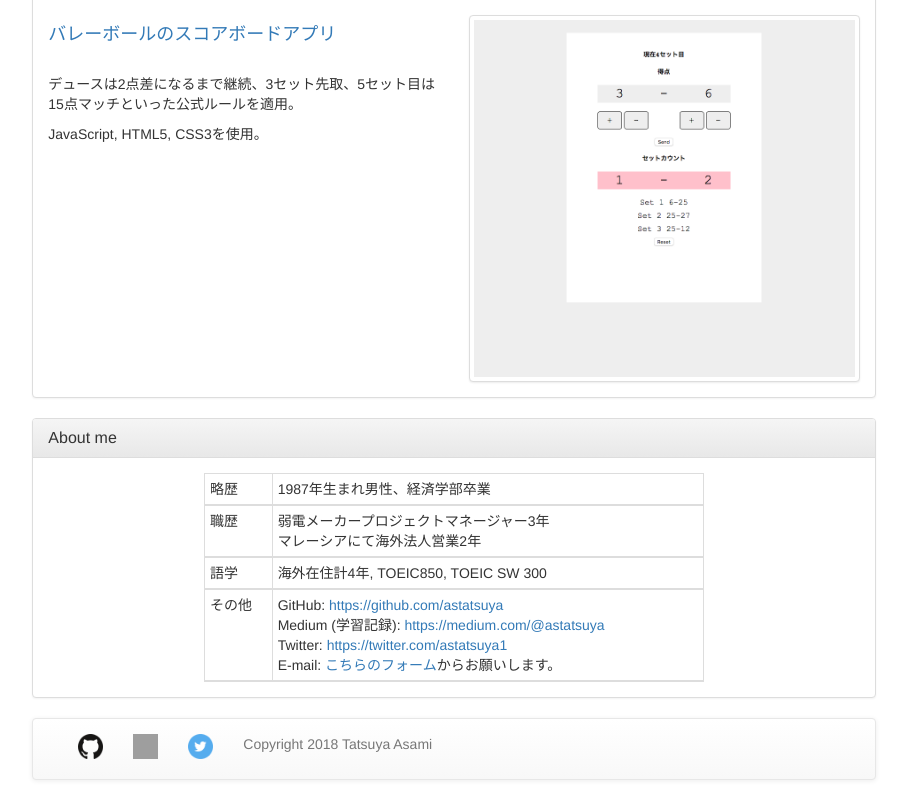
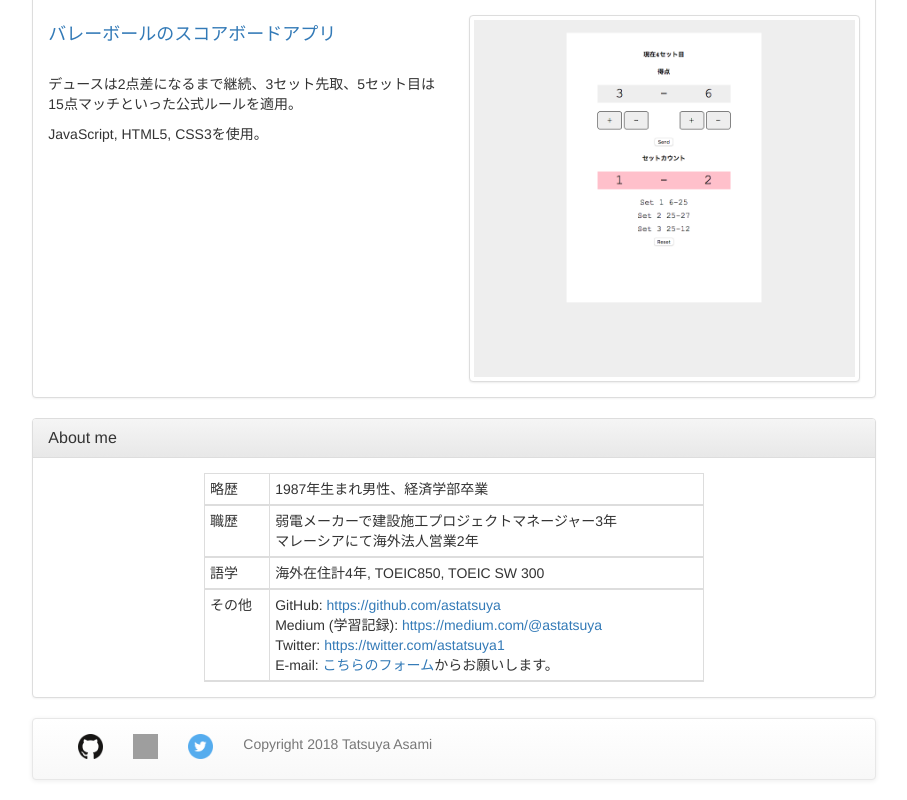
Before and after one commit to astatsuya/my-portfolio, a React (Create React App) app: page / in a window 1280 px wide. Shown: the part 1396-2196 px from the top of the page, without its empty margins (186-1093 px from the left). Built offline with nearby package versions, Linux system fonts and the light colour scheme; grey boxes are pictures that could not be loaded.

Commit message:
changed About me

```diff
--- a/src/components/aboutme.js
+++ b/src/components/aboutme.js
@@ -18,7 +18,7 @@ const AboutMe = () => {
            <tr>
             <td>職歴</td>
             <td colSpan="2">
-              弱電メーカープロジェクトマネージャー3年
+              弱電メーカーで建設施工プロジェクトマネージャー3年
               <br />
               マレーシアにて海外法人営業2年
             </td>
```
